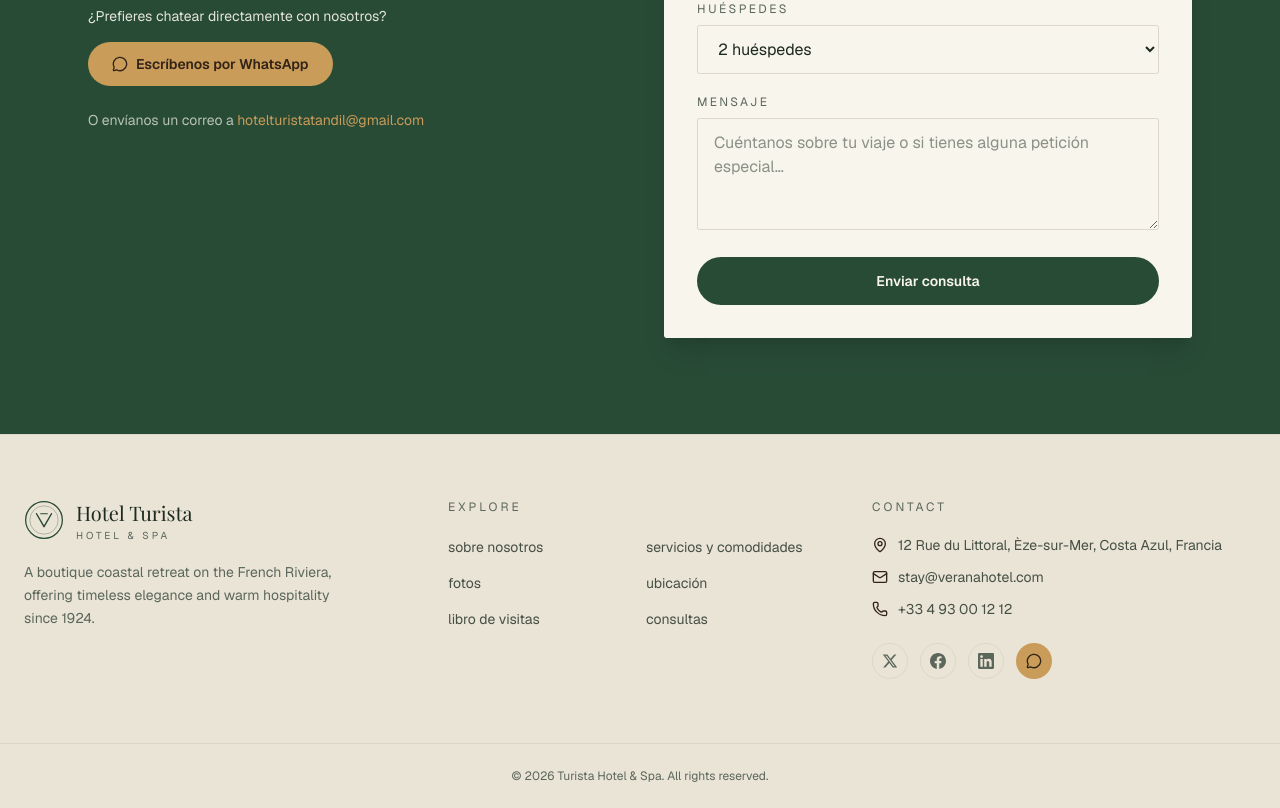
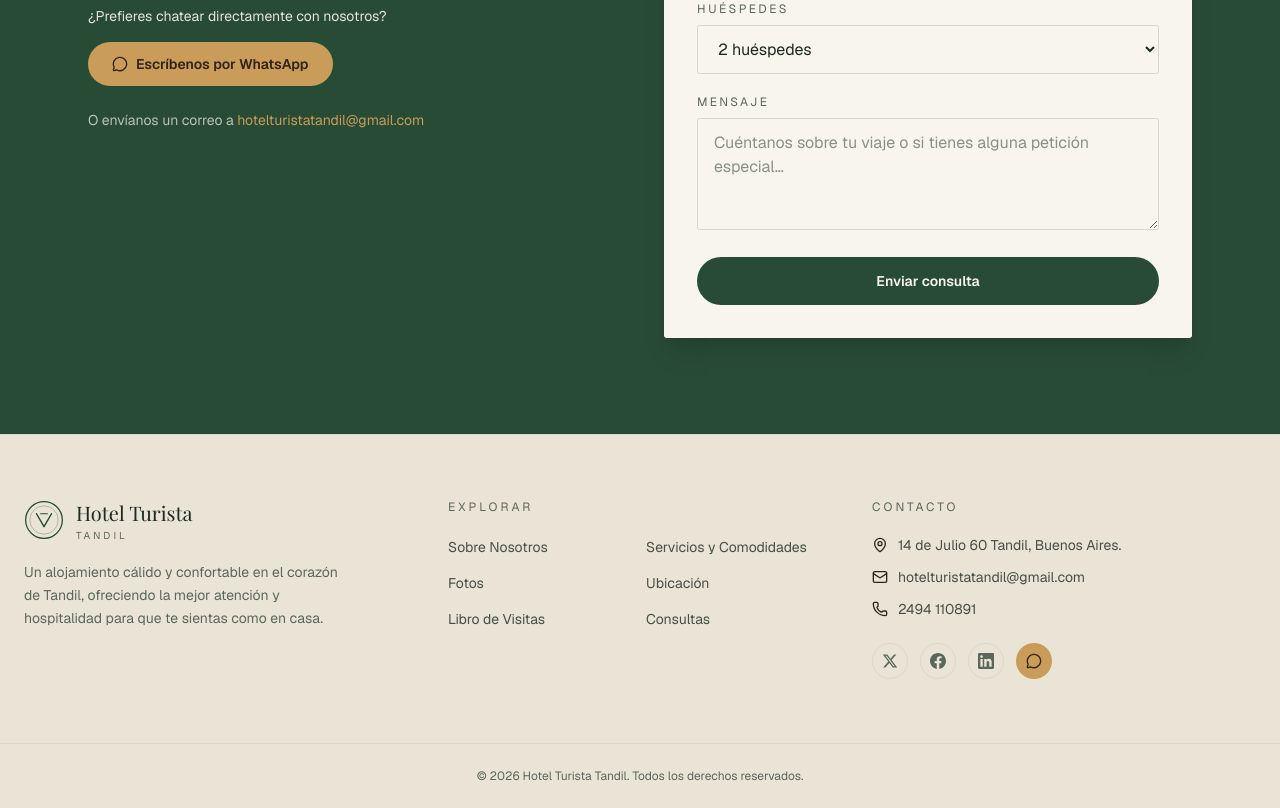
Before and after one commit to lautaroDSwebdev/hotel-turista, a Next.js app: page / in a window 1280 px wide. Shown: the part 6143-6951 px from the top of the page. Built offline with nearby package versions, Linux system fonts and the light colour scheme; a web font is replaced by a local one.

Commit message:
fix: fotter data

```diff
--- a/components/footer.tsx
+++ b/components/footer.tsx
@@ -1,7 +1,10 @@
-import { MessageCircle, MapPin, Mail, Phone } from "lucide-react"
 import { Logo } from "@/components/logo"
 import { HOTEL, NAV_LINKS } from "@/components/site-data"
-import { TwitterIcon, FacebookIcon, LinkedinIcon } from "@/components/social-icons"
+import { TwitterIcon, FacebookIcon, LinkedinIcon,  } from "@/components/social-icons"
+
+import { MapPin, Mail, Phone, MessageCircle } from "lucide-react"
+// Asegúrate de importar tus iconos para redes sociales (ej: Twitter, Facebook, Linkedin) o eliminarlos si no los usas
+// import { Twitter, Facebook, Linkedin } from "lucide-react"
 
 const SOCIALS = [
   { label: "Twitter", href: HOTEL.social.twitter, Icon: TwitterIcon },
@@ -17,25 +20,25 @@ export function Footer() {
           <div className="flex items-center gap-3">
             <Logo className="size-10 text-primary" />
             <span className="flex flex-col leading-none">
-              <span className="font-heading text-xl text-foreground">{HOTEL.name}</span>
+              <span className="font-heading text-xl text-foreground">Hotel Turista</span>
               <span className="mt-1 text-[0.625rem] uppercase tracking-[0.3em] text-muted-foreground">
-                Hotel &amp; Spa
+                Tandil
               </span>
             </span>
           </div>
           <p className="mt-5 max-w-xs text-pretty text-sm leading-relaxed text-muted-foreground">
-            A boutique coastal retreat on the French Riviera, offering timeless elegance and warm
-            hospitality since 1924.
+            Un alojamiento cálido y confortable en el corazón de Tandil, ofreciendo la mejor atención
+            y hospitalidad para que te sientas como en casa.
           </p>
         </div>
 
         <div>
-          <h3 className="text-xs uppercase tracking-[0.25em] text-muted-foreground">Explore</h3>
+          <h3 className="text-xs uppercase tracking-[0.25em] text-muted-foreground">Explorar</h3>
           <ul className="mt-5 grid grid-cols-2 gap-3">
             {NAV_LINKS.map((link) => (
               <li key={link.href}>
                 <a href={link.href} className="text-sm text-foreground/80 transition-colors hover:text-primary">
-                  {link.label}
+                  {link.title}
                 </a>
               </li>
             ))}
@@ -43,22 +46,22 @@ export function Footer() {
         </div>
 
         <div>
-          <h3 className="text-xs uppercase tracking-[0.25em] text-muted-foreground">Contact</h3>
+          <h3 className="text-xs uppercase tracking-[0.25em] text-muted-foreground">Contacto</h3>
           <ul className="mt-5 space-y-3 text-sm text-foreground/80">
             <li className="flex items-start gap-2.5">
               <MapPin className="mt-0.5 size-4 shrink-0 text-accent-foreground" />
-              <span>{HOTEL.location}</span>
+              <span>14 de Julio 60 Tandil, Buenos Aires.</span>
             </li>
             <li className="flex items-center gap-2.5">
               <Mail className="size-4 shrink-0 text-accent-foreground" />
-              <a href={`mailto:${HOTEL.email}`} className="transition-colors hover:text-primary">
-                {HOTEL.email}
+              <a href="mailto:hotelturistatandil@gmail.com" className="transition-colors hover:text-primary">
+                hotelturistatandil@gmail.com
               </a>
             </li>
             <li className="flex items-center gap-2.5">
               <Phone className="size-4 shrink-0 text-accent-foreground" />
-              <a href={`tel:${HOTEL.phone.replace(/\s/g, "")}`} className="transition-colors hover:text-primary">
-                {HOTEL.phone}
+              <a href="tel:2494110891" className="transition-colors hover:text-primary">
+                2494 110891
               </a>
             </li>
           </ul>
@@ -70,17 +73,17 @@ export function Footer() {
                 href={href}
                 target="_blank"
                 rel="noopener noreferrer"
-                aria-label={`${HOTEL.name} on ${label}`}
+                aria-label={`Hotel Turista en ${label}`}
                 className="flex size-9 items-center justify-center rounded-full border border-border text-muted-foreground transition-colors hover:border-primary hover:text-primary"
               >
                 <Icon className="size-4" />
               </a>
             ))}
             <a
-              href={HOTEL.whatsappLink}
+              href="https://wa.me/5492494331998"
               target="_blank"
               rel="noopener noreferrer"
-              aria-label="Message us on WhatsApp"
+              aria-label="Escríbenos por WhatsApp"
               className="flex size-9 items-center justify-center rounded-full bg-accent text-accent-foreground transition-transform hover:scale-105"
             >
               <MessageCircle className="size-4" />
@@ -91,7 +94,7 @@ export function Footer() {
 
       <div className="border-t border-border">
         <p className="mx-auto max-w-7xl px-6 py-6 text-center text-xs text-muted-foreground">
-          © {new Date().getFullYear()} {HOTEL.fullName}. All rights reserved.
+          © {new Date().getFullYear()} Hotel Turista Tandil. Todos los derechos reservados.
         </p>
       </div>
     </footer>
```
